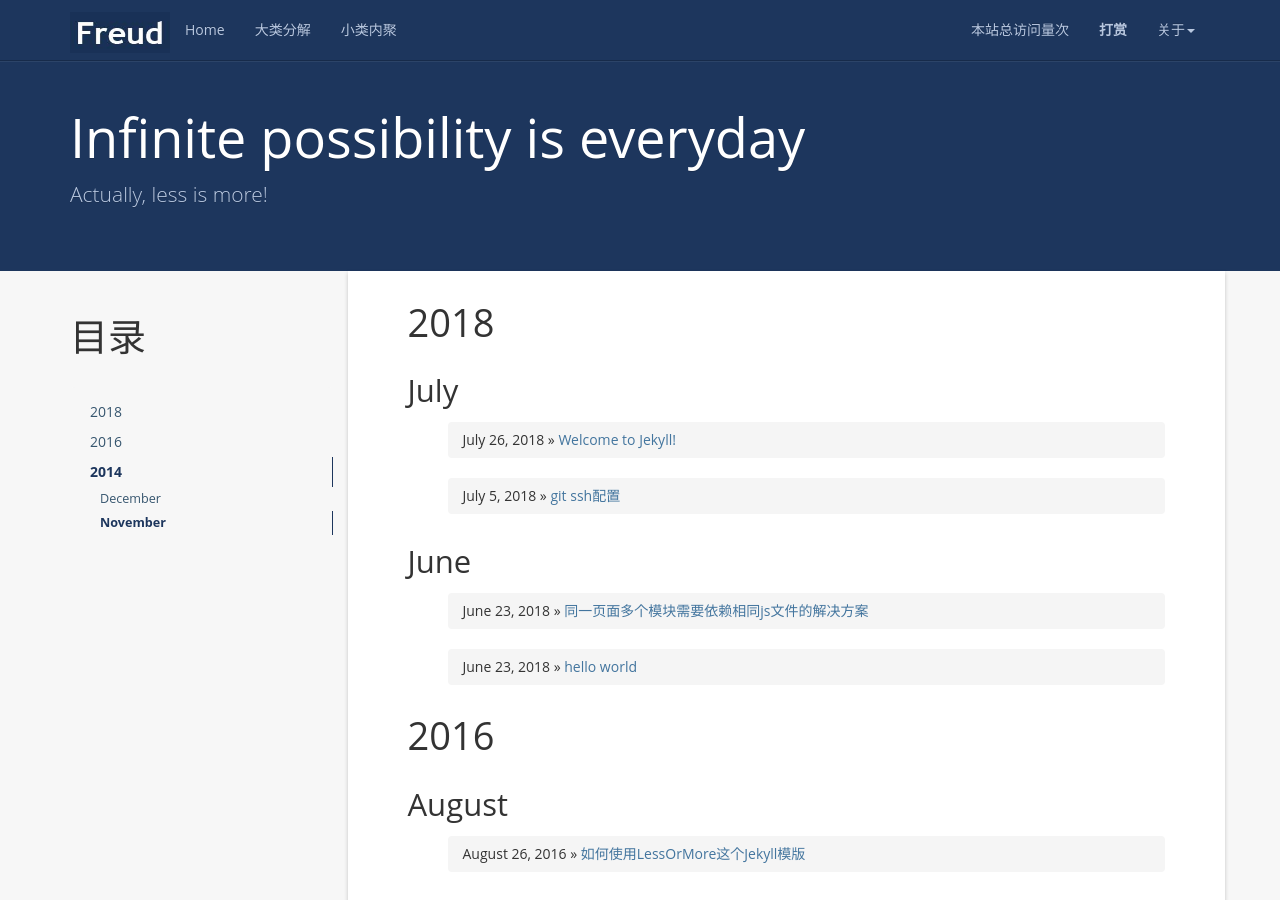
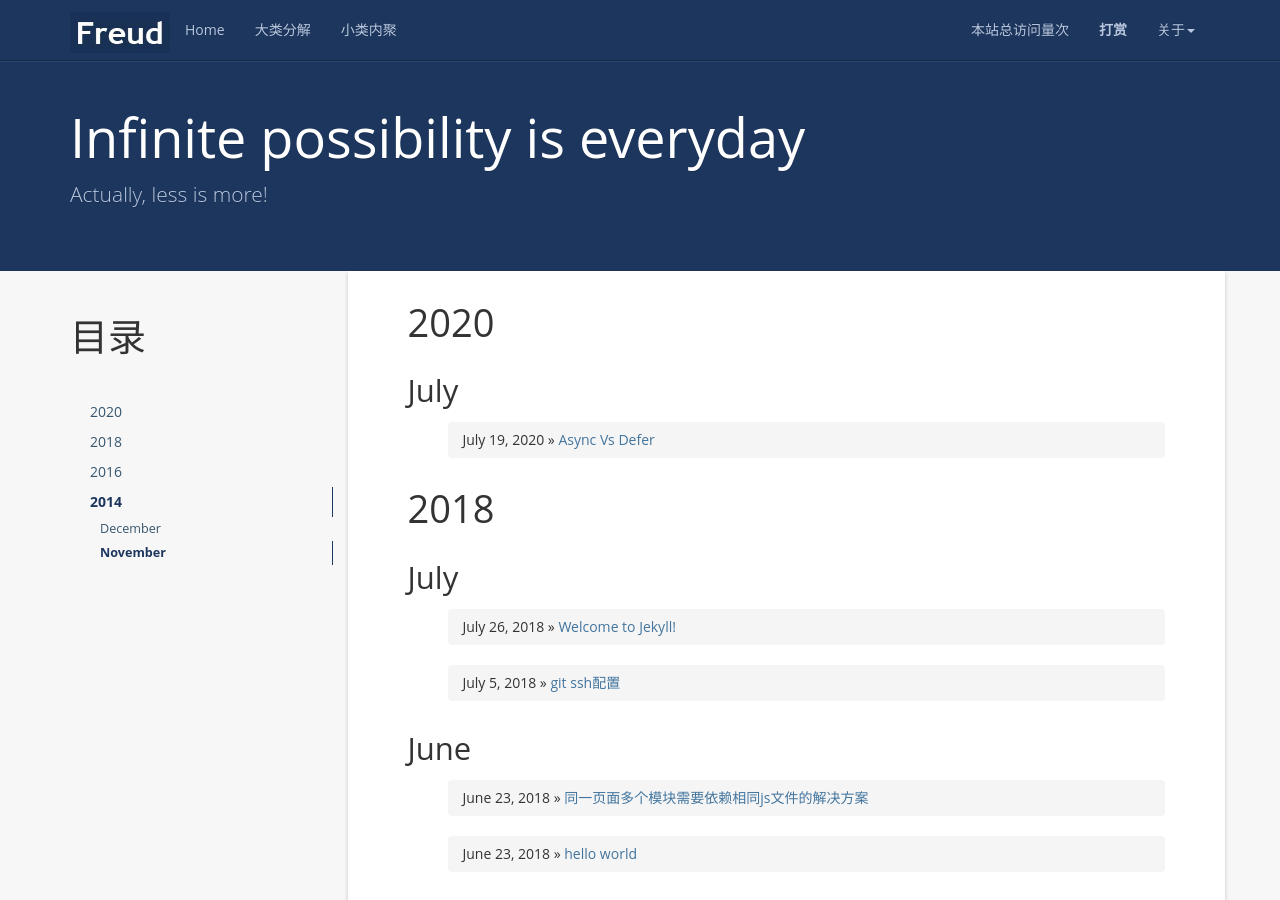
Before and after one commit to mygittime/blog_zhai, a Jekyll site: the page built from index.html, in a window 1280 px wide and 900 px high. Built offline with Jekyll 4.4.1, drawn with Linux system fonts in a browser that asks for light colours; nearby versions of some CDN libraries; a script that is not in the unit is left out; the list of posts is cut into pages by our own code; comment, search, counter and statistics services are not loaded; some of the changed lines change nothing that is shown.

Commit message:
测试sourceTree更正上一次提交

```diff
--- a/_config.yml
+++ b/_config.yml
@@ -5,7 +5,7 @@
 url: http://www.hifreud.com
 resume_site: http://www.hifreud.com/Resume.io/
 github: https://github.com/luoyan35714/
-baseurl: "/blog_zhai"
+baseurl: "/"
 description: Actually, less is more!
 meta_description: 康志华;个人博客;学而不思则罔;思而不学则殆;生命不止;折腾不休
 motto: It's our wits that make us men.
--- /dev/null
+++ b/_posts/2020-07-19-async-vs-defer.md
@@ -0,0 +1 @@
+2020-07-19-async-vs-defer.md
```
